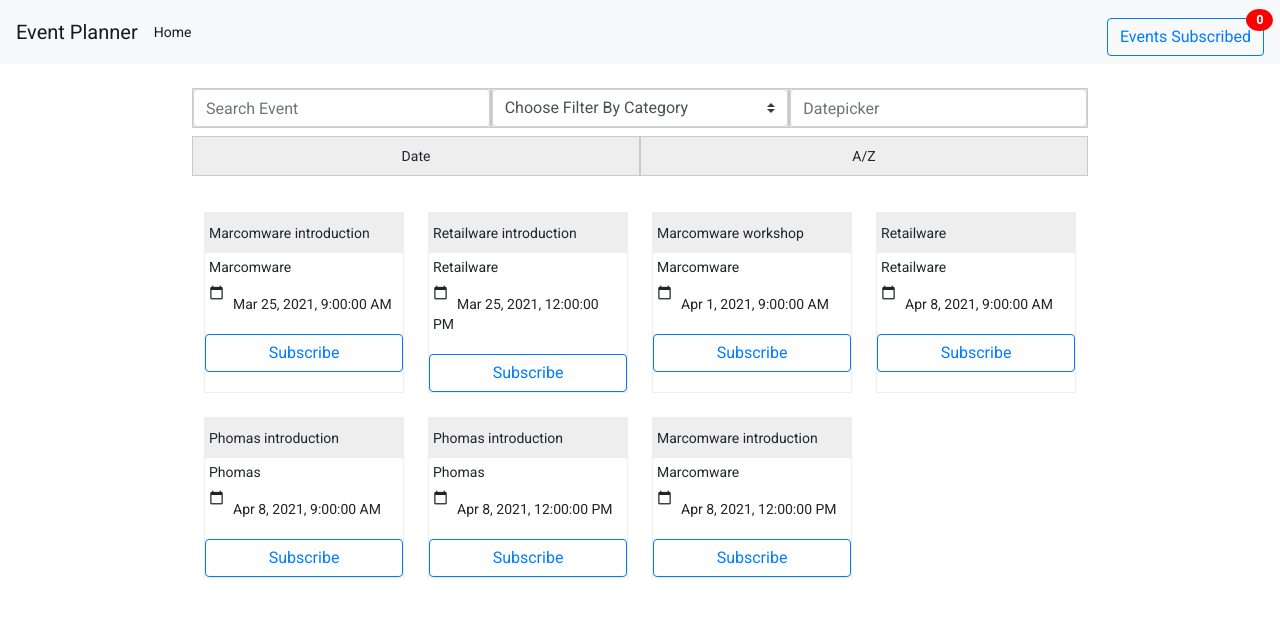
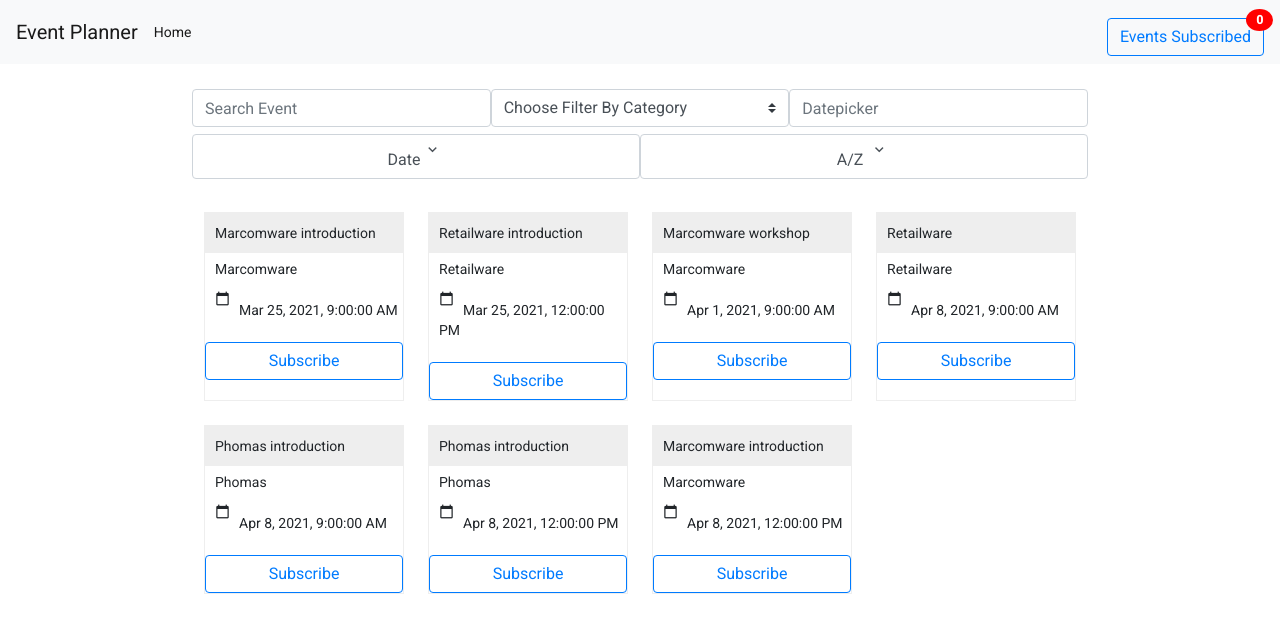
Before and after one commit to devanmadlani/Event-management, an Angular app: page /home in a window 1280 px wide. Shown: the top 632 px of the page. Built offline with nearby package versions, Linux system fonts and the light colour scheme.

Commit message:
update styling

```diff
--- a/src/app/events/containers/events-overview/events-overview.component.html
+++ b/src/app/events/containers/events-overview/events-overview.component.html
@@ -25,10 +25,10 @@
   </div>
   <div class="event-filter">
     <div class="event-filter__block btn-block" (click)="sortDataByDate()">
-      <div>Date</div>
+     <button class="btn btn-outline-secondary" data-sort="none">Date<mat-icon *ngIf="sortByDate">keyboard_arrow_up</mat-icon><mat-icon *ngIf="!sortByDate">keyboard_arrow_down</mat-icon></button>
     </div>
     <div class="event-filter__block" (click)="sortData()">
-      A/Z
+      <button class="btn btn-outline-secondary" data-sort="none">A/Z <mat-icon *ngIf="sortOrder">keyboard_arrow_up</mat-icon><mat-icon *ngIf="!sortOrder">keyboard_arrow_down</mat-icon></button>
     </div>
   </div>
 
--- a/src/app/events/containers/events-overview/events-overview.component.scss
+++ b/src/app/events/containers/events-overview/events-overview.component.scss
@@ -40,7 +40,7 @@
 
 .event-filter {
   margin-bottom: 24px;
-  background-color: var(--dark-grey);
+  //background-color: var(--dark-grey);
   min-height: 40px;
   display: flex;
   align-items: center;
@@ -52,7 +52,28 @@
     width: 100%;
     height: 40px;
     cursor: pointer;
-    border: 1px solid #cec9c9;
+    //border: 1px solid #cec9c9;
+    .btn-outline-secondary {
+      display: block;
+      width: 100%;
+      padding: .375rem .75rem;
+      font-size: 1rem;
+      line-height: 1.5;
+      color: #495057;
+      background-color: #fff;
+      background-clip: padding-box;
+      border: 1px solid #ced4da;
+      border-radius: .25rem;
+      transition: border-color .15s ease-in-out,box-shadow .15s
+    }
+
+    mat-icon {
+      font-size: 17px;
+    }
+    .btn-outline-secondary:hover {
+      background-color: white;
+      color: #000000;
+    }
     &-button {
       border-bottom: 1px solid #bfbcbc;
       border-top: 1px solid #bfbcbc;
@@ -77,3 +98,8 @@
 .dropdown-filter {
   width: 100%;
 }
+
+.btn:focus,.btn:active {
+  outline: none !important;
+  box-shadow: none;
+}
--- a/src/app/events/containers/subscribed-event/subscribed-event.component.scss
+++ b/src/app/events/containers/subscribed-event/subscribed-event.component.scss
@@ -1,6 +1,6 @@
 @media (min-width: 1281px) {
   .desktop-content {
-    width: 70%;
+    width: 60%;
     margin: 0 auto;
   }
 }
--- a/src/app/shared/event-card/event-card.component.scss
+++ b/src/app/shared/event-card/event-card.component.scss
@@ -10,7 +10,8 @@
   }
 
   .product-det {
-    padding: 4px;
+    padding: 6px 0 6px 10px;
+
   }
 
   @keyframes spinner {
--- a/src/app/shared/my-event-list/my-event-list.component.scss
+++ b/src/app/shared/my-event-list/my-event-list.component.scss
@@ -97,8 +97,8 @@
     width: 350px;
     margin-top: 24px;
     @media (min-width: 801px) {
-      margin-top: 7px;
-      padding-left: 10px;
+      margin-top: 10px;
+      padding-left: 15px;
     }
   }
   .card-container {
```
